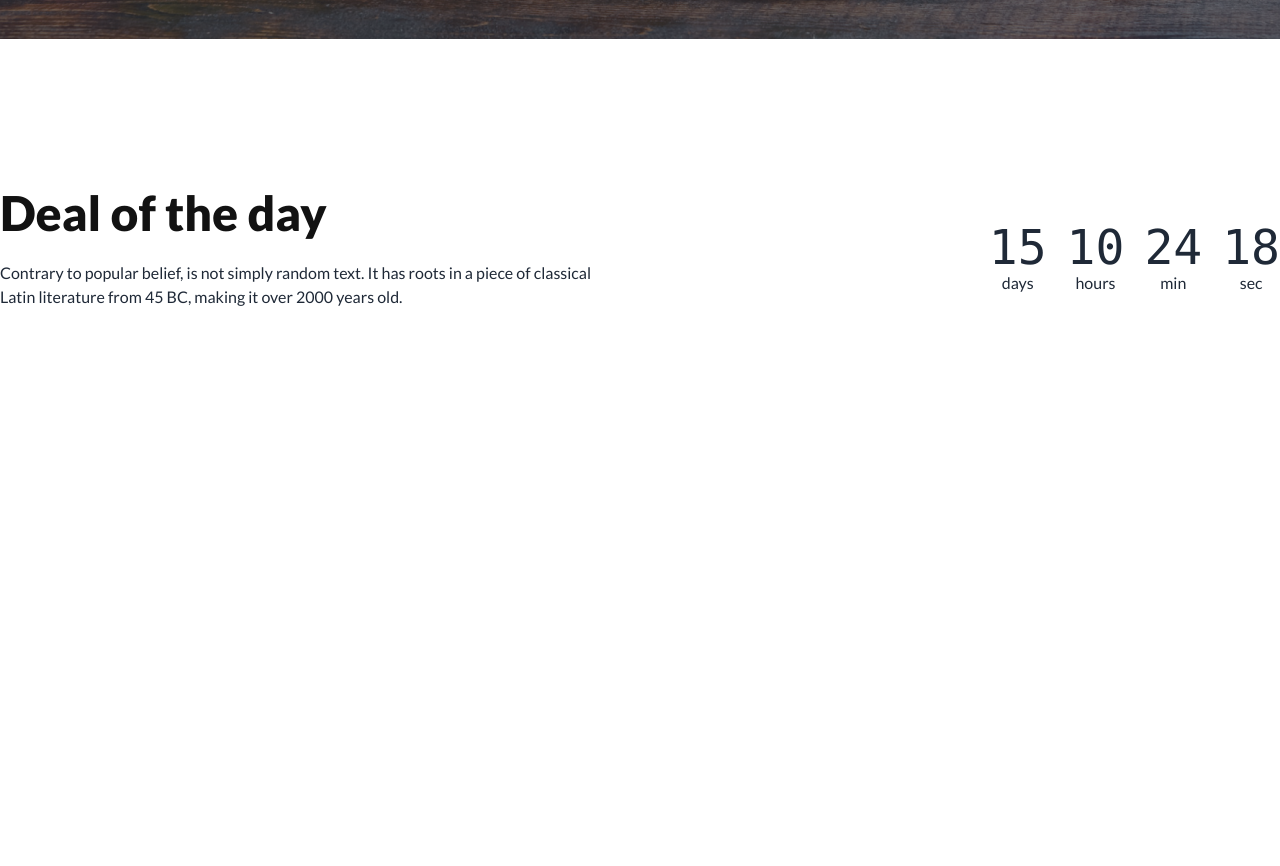
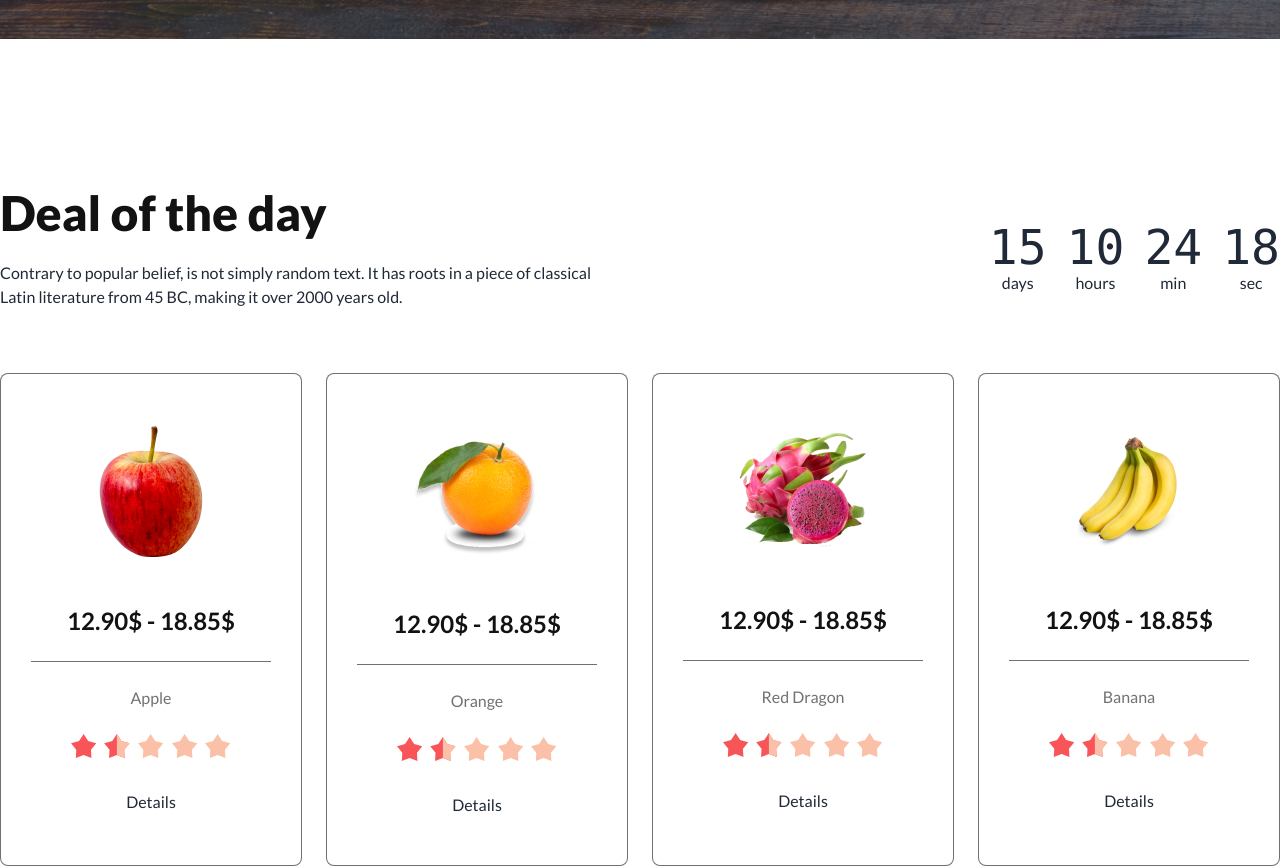
Before and after one commit to tarekibnkhayer/assignment-3, a plain HTML site: page index.html in a window 1280 px wide. Shown: the part 829-1695 px from the top of the page. Before the commit the page ends 1138 px from the top, so only its background shows below. Drawn offline with nearby package versions, Linux system fonts and the light colour scheme; grey boxes are pictures that could not be loaded.

Commit message:
deal of the day 2nd part completed

```diff
--- a/index.html
+++ b/index.html
@@ -29,7 +29,8 @@
               clifford: "#da373d",
               primary: "#F85559",
               secondary:"#121212",
-              'des-color':"#12121299"
+              'des-color':"#12121299",
+              star:"#FBC0A8"
             },
           },
         },
@@ -55,6 +56,8 @@
       .primary-des{
         @apply text-base font-medium leading-6
       }
+
+
     </style>
   </head>
   <body class="font-lato container">
@@ -197,6 +200,46 @@
     </div>
   </div></div>
       </section>
+      <!-- card container -->
+      <div class="grid md:grid-cols-2 lg:grid-cols-4 gap-6 mt-16">
+        <div class="border rounded-lg bg-white border-des-color flex flex-col justify-center items-center p-12">
+            <div><img src="images/fruit6.png" alt=""></div>
+            <p class="mb-6 text-secondary text-2xl font-bold mt-12">12.90$ - 18.85$</p>
+            <div class="bg-des-color h-[1px] w-60"></div>
+        <p class="primary-des text-des-color mt-6 mb-6">Apple</p>
+
+       <div><img src="images/Group 24.svg" alt=""></div>
+          <p class="mt-8">Details</p>
+        </div>
+        <div class="border rounded-lg bg-white border-des-color flex flex-col justify-center items-center p-12">
+            <div><img src="images/fruit7.png" alt=""></div>
+            <p class="mb-6 text-secondary text-2xl font-bold mt-12">12.90$ - 18.85$</p>
+            <div class="bg-des-color h-[1px] w-60"></div>
+        <p class="primary-des text-des-color mt-6 mb-6">Orange</p>
+
+       <div><img src="images/Group 24.svg" alt=""></div>
+          <p class="mt-8">Details</p>
+        </div>
+        <div class="border rounded-lg bg-white border-des-color flex flex-col justify-center items-center p-12">
+            <div><img src="images/fruit8.png" alt=""></div>
+            <p class="mb-6 text-secondary text-2xl font-bold mt-12">12.90$ - 18.85$</p>
+            <div class="bg-des-color h-[1px] w-60"></div>
+        <p class="primary-des text-des-color mt-6 mb-6">Red Dragon</p>
+
+       <div><img src="images/Group 24.svg" alt=""></div>
+          <p class="mt-8">Details</p>
+        </div>
+        <div class="border rounded-lg bg-white border-des-color flex flex-col justify-center items-center p-12">
+            <div><img src="images/fruit9.png" alt=""></div>
+            <p class="mb-6 text-secondary text-2xl font-bold mt-12">12.90$ - 18.85$</p>
+            <div class="bg-des-color h-[1px] w-60"></div>
+        <p class="primary-des text-des-color mt-6 mb-6">Banana</p>
+
+       <div><img src="images/Group 24.svg" alt=""></div>
+          <p class="mt-8">Details</p>
+        </div>
+      </div>
+
       <!--meet the team section -->
       <section></section>
       <!-- why choose us section -->
```
Also changed, not shown: images/Group 24.svg (added).
